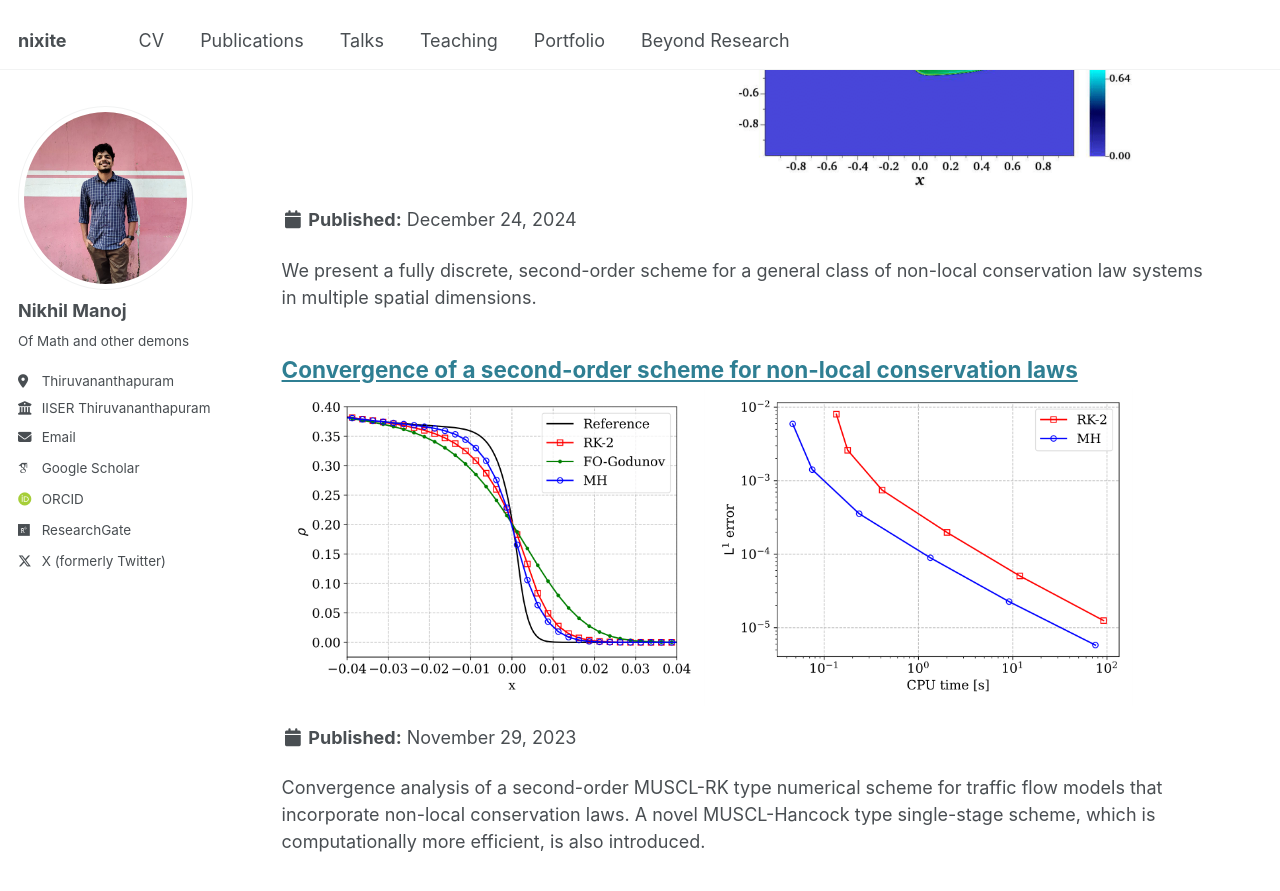
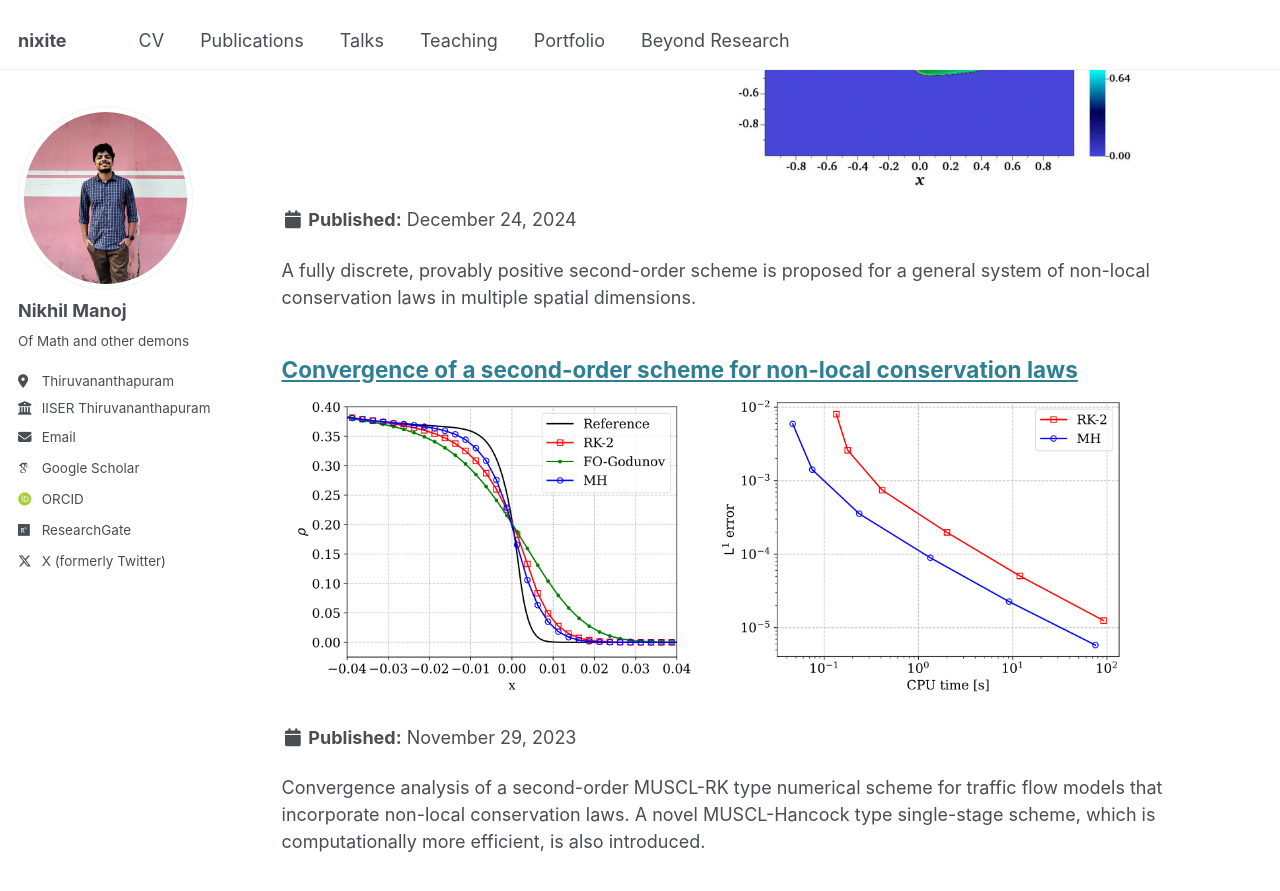
Before and after one commit to nikhil0597/nikhil0597.github.io, a Jekyll site: the page built from _pages/publications.html, in a window 1280 px wide and 900 px high, scrolled down 1075 px. Shown: the top 891 px of the window. Built offline with Jekyll 4.4.1, drawn with Linux system fonts in a browser that asks for light colours; some web fonts are replaced.

Commit message:
Update 2010-10-01-paper-title-number-2.md

```diff
--- a/_publications/2010-10-01-paper-title-number-2.md
+++ b/_publications/2010-10-01-paper-title-number-2.md
@@ -3,7 +3,7 @@ title: "A positivity preserving second-order scheme for multi-dimensional system
 collection: publications
 category: manuscripts
 permalink: /publication/2010-10-01-paper-title-number-2
-excerpt: 'We present a fully discrete, second-order scheme for a general class of non-local conservation law systems in multiple spatial dimensions.'
+excerpt: 'A fully discrete, provably positive second-order scheme is proposed for a general system of non-local conservation laws in multiple spatial dimensions.'
 date: 2024-12-24
 venue:
 slidesurl: ''
```
